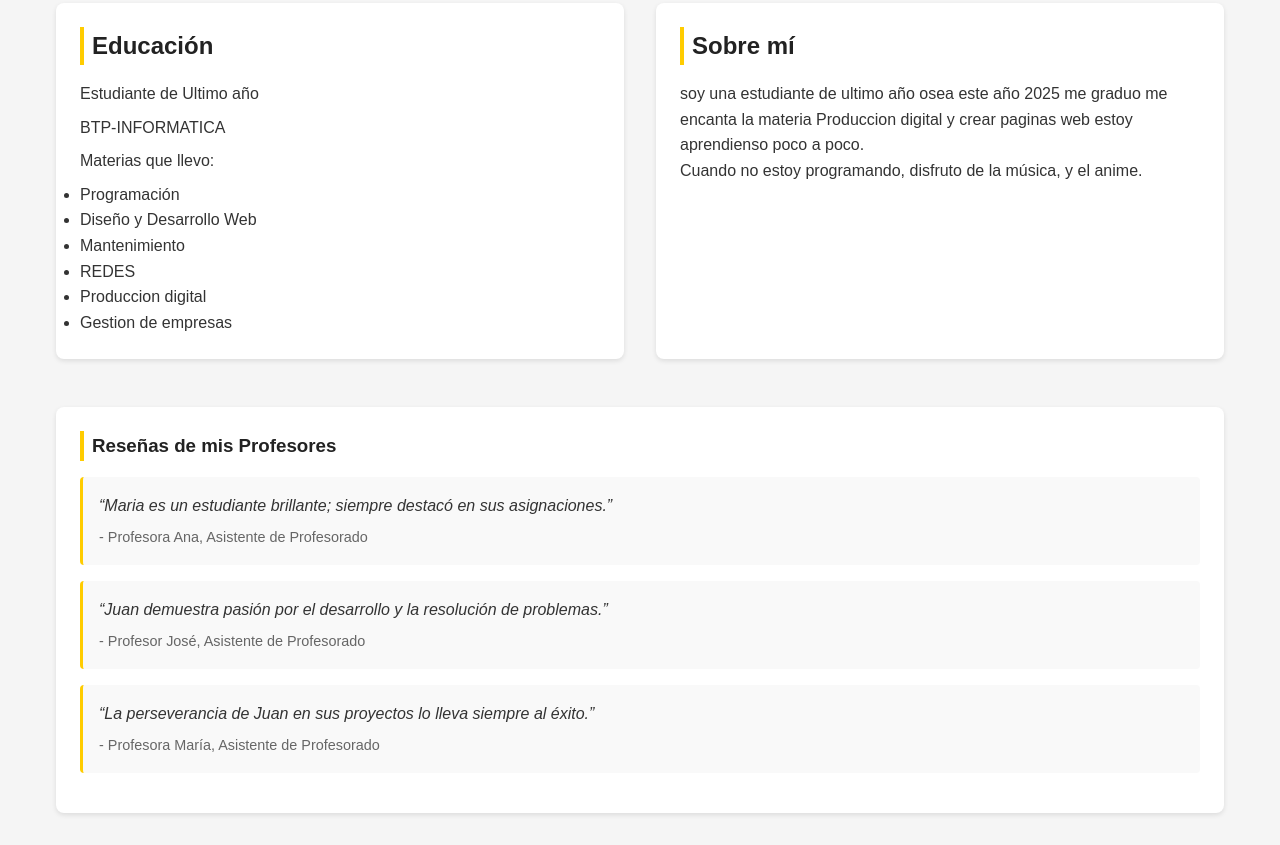
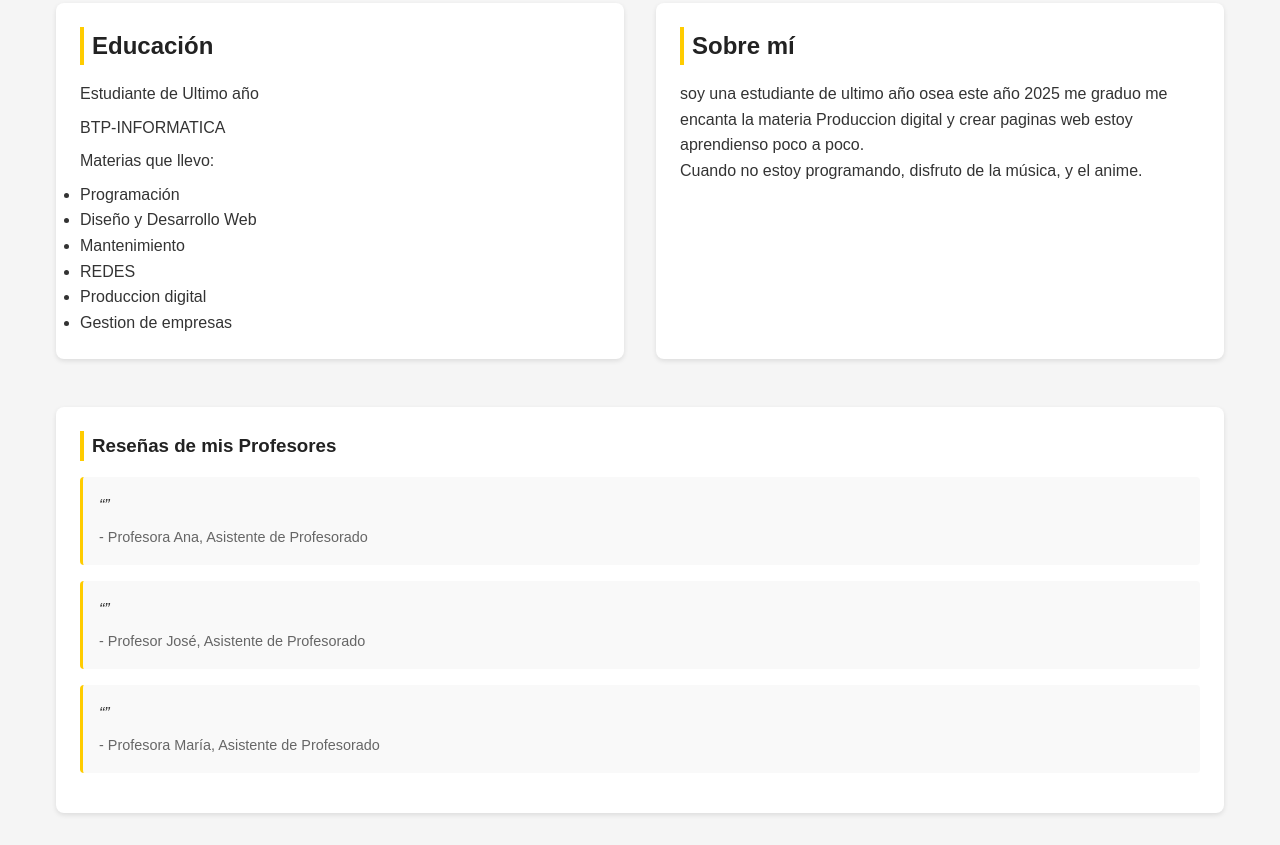
Before and after one commit to Roxi573/Portafolio-webpo, a plain HTML site: page index.html in a window 1280 px wide. Shown: the part 501-1346 px from the top of the page. Drawn offline with Linux system fonts and the light colour scheme.

Commit message:
Update index.html

```diff
--- a/index.html
+++ b/index.html
@@ -85,15 +85,15 @@
     <div class="reviews">
       <h3>Reseñas de mis Profesores</h3>
       <div class="review-item">
-        <p>“Maria es un estudiante brillante; siempre destacó en sus asignaciones.”</p>
+        <p>“”</p>
         <span>- Profesora Ana, Asistente de Profesorado</span>
       </div>
       <div class="review-item">
-        <p>“Juan demuestra pasión por el desarrollo y la resolución de problemas.”</p>
+        <p>“”</p>
         <span>- Profesor José, Asistente de Profesorado</span>
       </div>
       <div class="review-item">
-        <p>“La perseverancia de Juan en sus proyectos lo lleva siempre al éxito.”</p>
+        <p>“”</p>
         <span>- Profesora María, Asistente de Profesorado</span>
       </div>
     </div>
```
